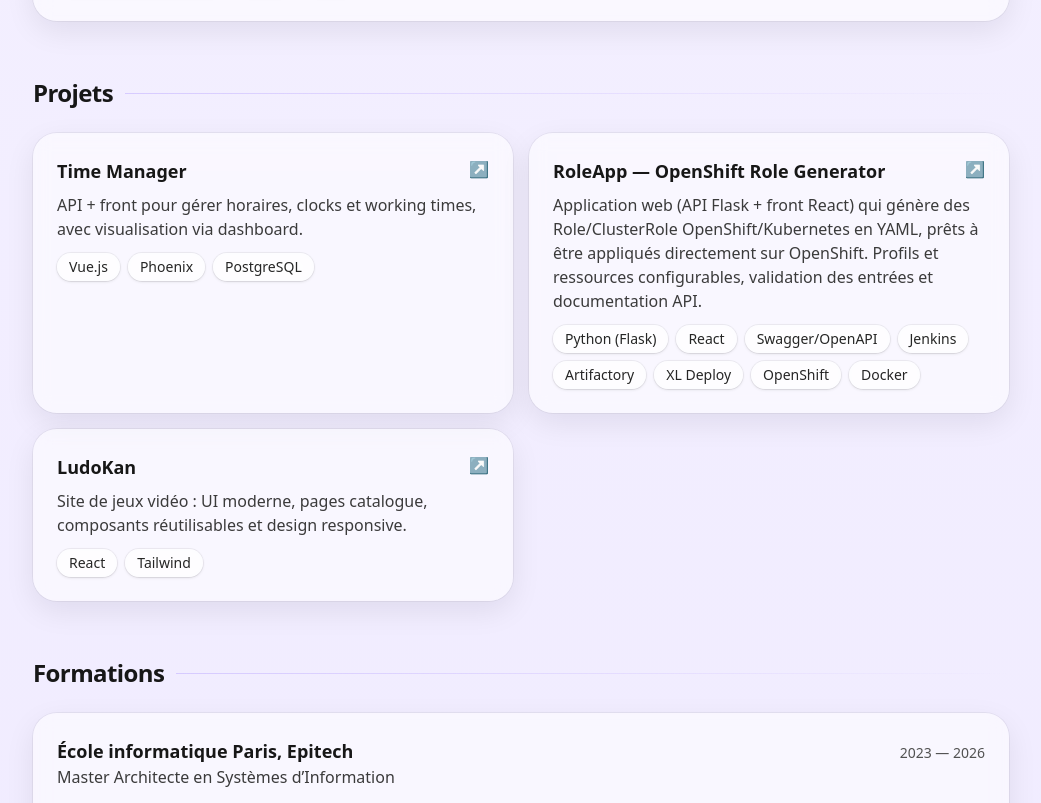
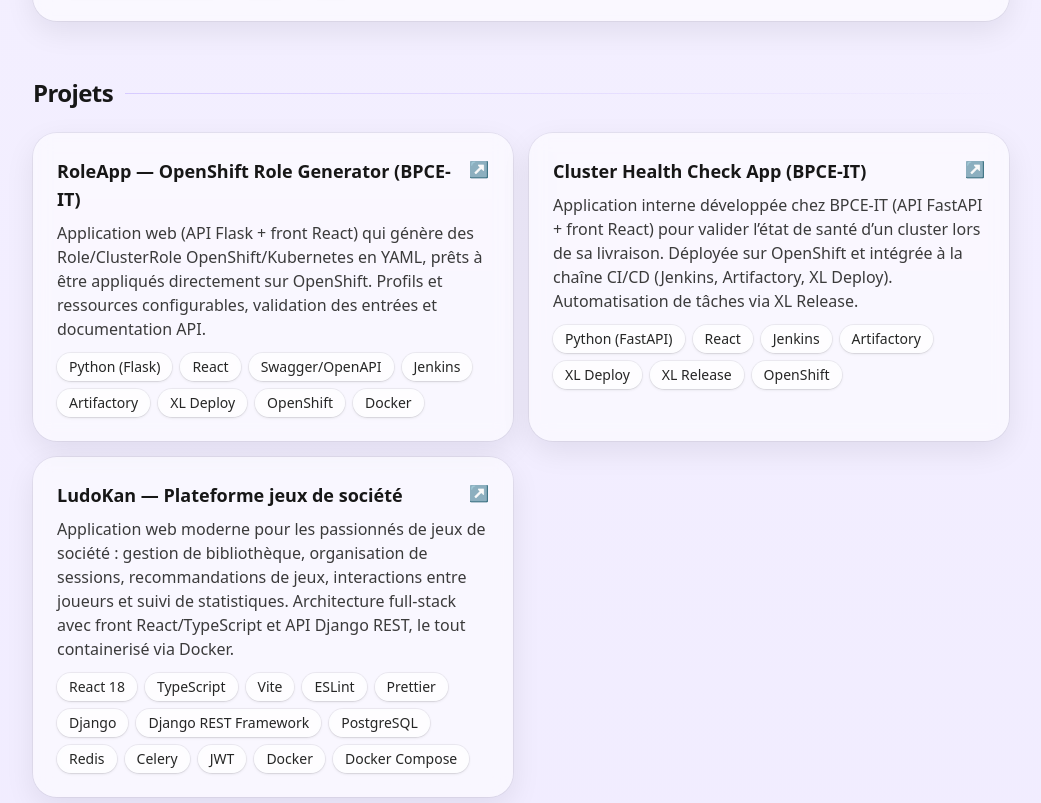
Before and after one commit to SerianiYasmine/mon-portfolio, a Next.js app: page / in a window 1280 px wide. Shown: the part 1337-2140 px from the top of the page, without its empty margins (119-1160 px from the left). Built offline with nearby package versions, Linux system fonts and the light colour scheme.

Commit message:
projets*

```diff
--- a/data/portfolio.ts
+++ b/data/portfolio.ts
@@ -89,14 +89,7 @@ export const portfolio = {
 
   projects: [
     {
-      title: "Time Manager",
-      description:
-        "API + front pour gérer horaires, clocks et working times, avec visualisation via dashboard.",
-      stack: ["Vue.js", "Phoenix", "PostgreSQL"],
-      link: "https://github.com/TON_GITHUB/time-manager",
-    },
-    {
-  title: "RoleApp — OpenShift Role Generator",
+  title: "RoleApp — OpenShift Role Generator (BPCE-IT)",
   description:
     "Application web (API Flask + front React) qui génère des Role/ClusterRole OpenShift/Kubernetes en YAML, prêts à être appliqués directement sur OpenShift. Profils et ressources configurables, validation des entrées et documentation API.",
   stack: [
@@ -109,14 +102,46 @@ export const portfolio = {
     "OpenShift",
     "Docker",
   ],
+  note: "Projet réalisé chez BPCE-IT",
+},
+{
+  title: "Cluster Health Check App (BPCE-IT)",
+  description:
+    "Application interne développée chez BPCE-IT (API FastAPI + front React) pour valider l’état de santé d’un cluster lors de sa livraison. Déployée sur OpenShift et intégrée à la chaîne CI/CD (Jenkins, Artifactory, XL Deploy). Automatisation de tâches via XL Release.",
+  stack: [
+    "Python (FastAPI)",
+    "React",
+    "Jenkins",
+    "Artifactory",
+    "XL Deploy",
+    "XL Release",
+    "OpenShift",
+  ],
+  note: "Projet réalisé chez BPCE-IT",
 },
     {
-      title: "LudoKan",
-      description:
-        "Site de jeux vidéo : UI moderne, pages catalogue, composants réutilisables et design responsive.",
-      stack: ["React", "Tailwind"],
-      link: "https://github.com/TON_GITHUB/ludokan",
-    },
+  title: "LudoKan — Plateforme jeux de société",
+  description:
+    "Application web moderne pour les passionnés de jeux de société : gestion de bibliothèque, organisation de sessions, recommandations de jeux, interactions entre joueurs et suivi de statistiques. Architecture full-stack avec front React/TypeScript et API Django REST, le tout containerisé via Docker.",
+  mission:
+    "Développeuse Front-End React : conception et intégration d’une interface moderne et responsive, développement de composants React (TypeScript), consommation de l’API REST, mise en place des bonnes pratiques (ESLint/Prettier) et participation au travail en équipe.",
+  stack: [
+    "React 18",
+    "TypeScript",
+    "Vite",
+    "ESLint",
+    "Prettier",
+    "Django",
+    "Django REST Framework",
+    "PostgreSQL",
+    "Redis",
+    "Celery",
+    "JWT",
+    "Docker",
+    "Docker Compose",
+  ],
+  note: "Projet de fin d'études à Epitech, réalisé en équipe",
+}
   ],
   education: [
     {
```
